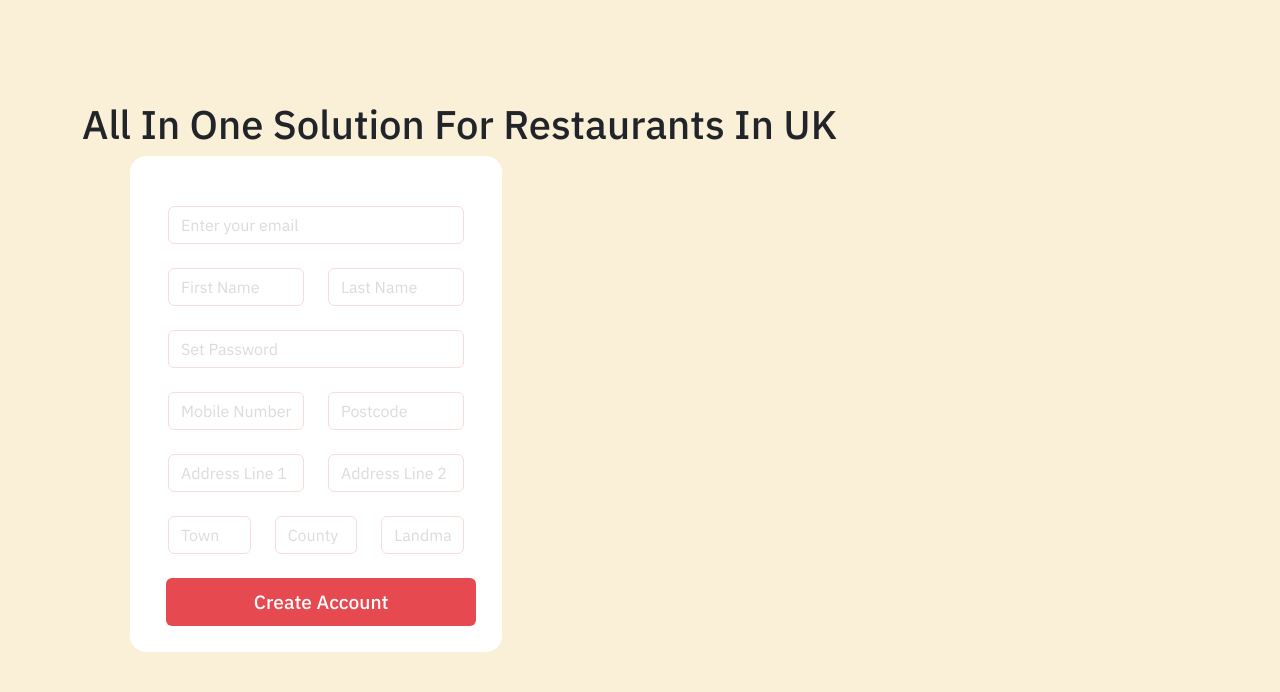
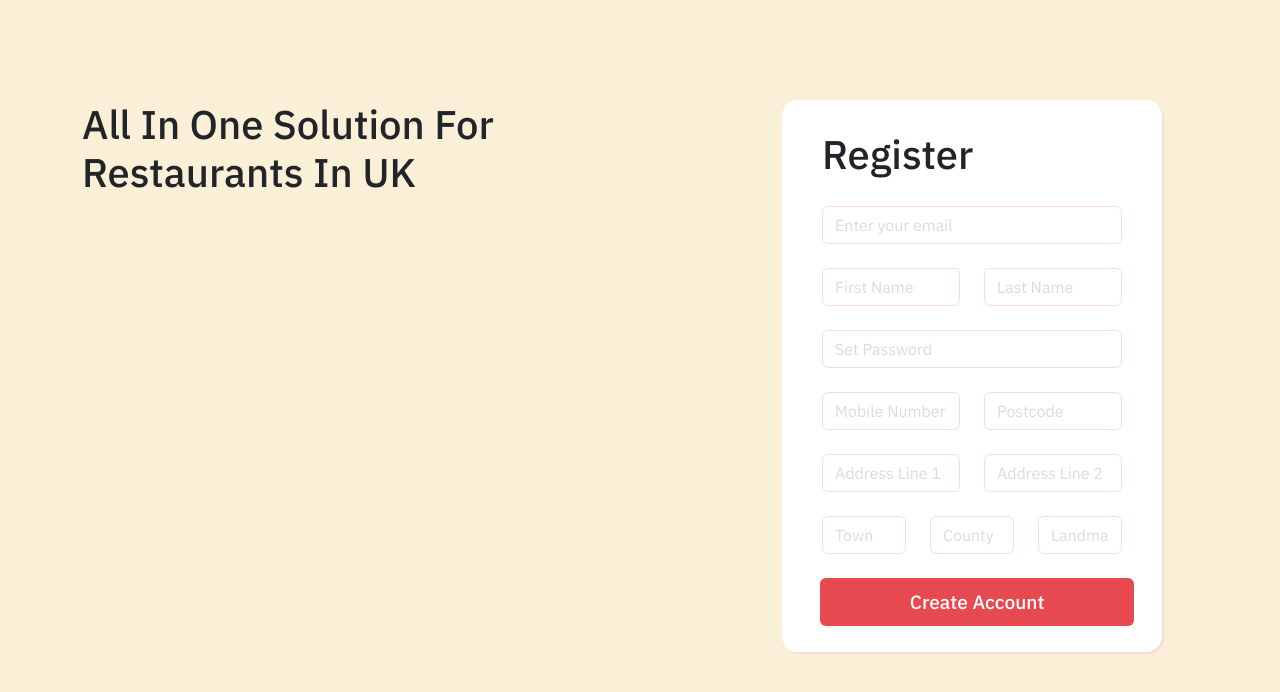
Before and after one commit to crispinbevin/foodPageUI, a React (Vite) app in the folder foodpage/: page / in a window 1280 px wide. Shown: the top 692 px of the page. Built offline with nearby package versions, Linux system fonts and the light colour scheme.

Commit message:
some api done

```diff
--- a/foodpage/package.json
+++ b/foodpage/package.json
@@ -11,7 +11,8 @@
   },
   "dependencies": {
     "react": "^19.0.0",
-    "react-dom": "^19.0.0"
+    "react-dom": "^19.0.0",
+    "react-hook-form": "^7.54.2"
   },
   "devDependencies": {
     "@eslint/js": "^9.19.0",
--- a/foodpage/src/App.css
+++ b/foodpage/src/App.css
@@ -25,6 +25,7 @@
   border-radius: 1rem;
   margin-inline: 3rem;
   padding: 10px;
+  box-shadow: 2px 2px 1px var(--plight);
 }
 
 .register-form input{
@@ -59,6 +60,7 @@
 }
 
 .register-form button:hover{
+  color: white;
   background-color: rgb(248, 112, 62);
   transform: translate(-1px, -2px);
 }
--- a/foodpage/src/App.jsx
+++ b/foodpage/src/App.jsx
@@ -1,6 +1,7 @@
 import React from 'react'
 import './App.css'
 import 'bootstrap/dist/css/bootstrap.min.css'
+import axios from 'axios'
 import { useState } from 'react'
 
 function App() {
@@ -14,12 +15,47 @@ function App() {
 	const[address1, setAddress1] = useState("")
 	const[address2, setAddress2] = useState("")
 	const[town, setTown] = useState("")
-	const[postalcode, setPostalcode] = useState("")
 	const[county, setCounty] = useState("")
 	const[landmark, setLandmark] = useState("")
 
-	const onSubmit = async(e) =>{
 
+  const onSubmit = async (e) => {
+    e.preventDefault()
+    console.log("Form Submitted",email)
+
+    const regex = /^[a-zA-Z0-9._%+-]+@[a-zA-Z0-9.-]+\.[a-zA-Z]{2,}$/;
+
+    const response = await axios.post('https://foodpage.co.uk/development/v2/shop/user/registration',
+      {
+        "shopID": 1,
+        "userFirstName": fname,
+        "userLastName": lname,
+        "userPostCode": postcode,
+        "userMobile": mobile,
+        "userEmail": email,
+        "userPassword": pass,
+        "userAddress": {
+          "line1": address1,
+          "line2": address2,
+          "town": town,
+          "postalcode": postcode,
+          "county": county,
+          "landmark": landmark
+        }
+      }
+
+
+
+    ).then(
+      response => {
+        console.log(response)
+        if(response.status===200 || response.status===201){
+          console.log("User Created")
+        }
+      }
+    ).catch(
+      console.log("Error occured")
+    )
   }
 
 	return (
@@ -29,9 +65,13 @@ function App() {
 					<div className="col register-content">
 						<h1>All In One Solution For Restaurants In UK</h1>
 					</div>
-						<form action="" onSubmit={onSubmit}>
-							<div className="col-4 register-form">
-								<div className="row gy-4 m-3">
+					<form action="" className="col-4 register-form" onSubmit={onSubmit}>
+						<div className="row gy-1 m-3">
+							<div className="col-12">
+								<h1>Register</h1>
+							</div>
+						</div>
+						<div className="row gy-1 m-3">
 							<div className="col-12">
 								<input type="email" className='form-control' placeholder='Enter your email'
 								onChange={(e) => setEmail(e.target.value)}
@@ -39,7 +79,7 @@ function App() {
 							</div>
 						</div>
 						<div className="row gy-2 m-3">
-									<div className="col-6">
+							<div className="col-lg-6">
 								<input type="text" className='form-control' placeholder='First Name'
 								onChange={(e) => setFname(e.target.value)}
 								/>
@@ -65,7 +105,7 @@ function App() {
 							</div>
 							<div className="col-6">
 								<input type="text" className='form-control' placeholder='Postcode'
-										onChange={(e) => setPostalcode(e.target.value)}
+								onChange={(e) => setPostcode(e.target.value)}
 								/>
 							</div>
 						</div>
@@ -98,8 +138,7 @@ function App() {
 							</div>
 						</div>
 						<div className="row gy-2 m-3">
-									<button className='btn btn-primary' type='submit'>Create Account</button>
-								</div>
+							<button className='btn' type='submit'>Create Account</button>
 						</div>
 					</form>
 				</div>
```
Also changed, not shown: 1 other file (tests, documents, lock files or other folders). Lines whose indentation alone changed are shown as unchanged.
